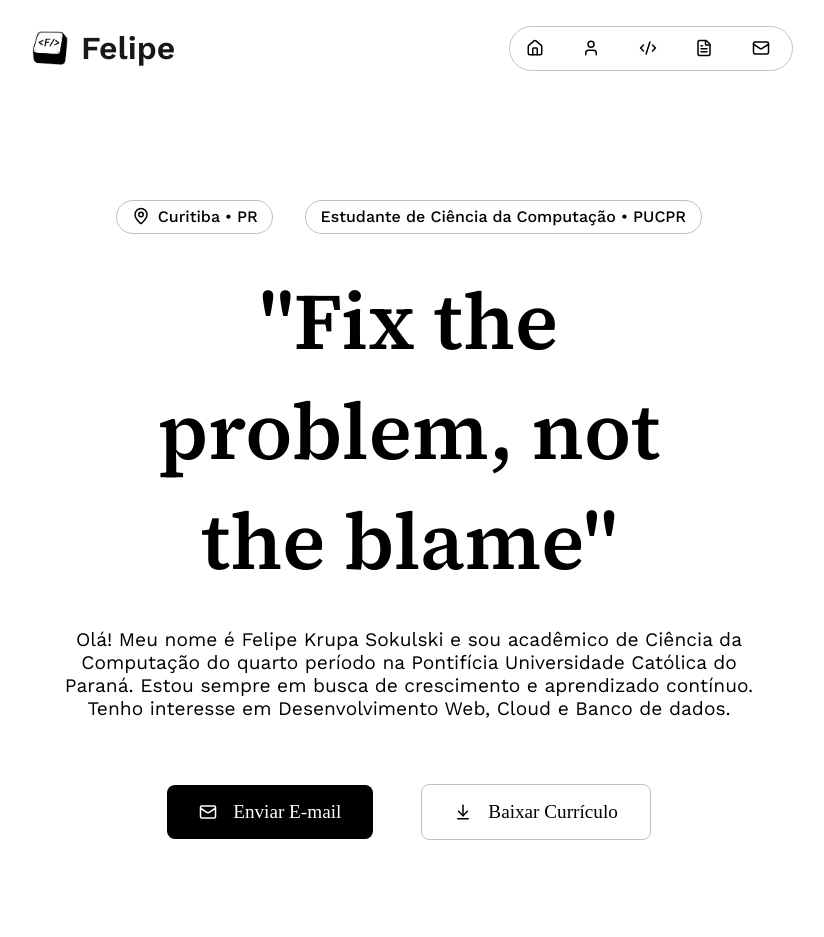
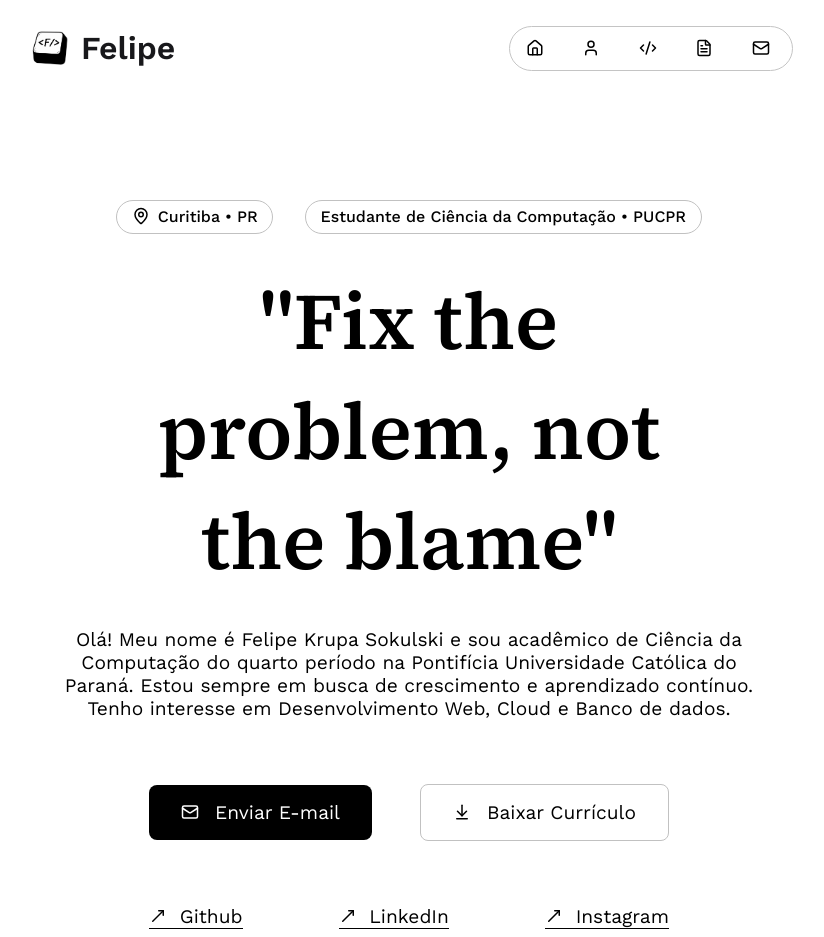
Before and after one commit to felipesokulskidev/portfolio-felipesokulski, a React (Vite) app: page / in a window 1280 px wide. Shown: the whole page, without its empty margins (231-1055 px from the left). Before the commit the page ends 848 px from the top, so only its background shows below. Built offline with nearby package versions, Linux system fonts and the light colour scheme.

Commit message:
adicionando socials

```diff
--- a/src/components/Hero.css
+++ b/src/components/Hero.css
@@ -82,6 +82,7 @@
     font-size: 1.2rem;
     border-radius: 0.5rem;
     cursor: pointer;
+    font-family: var(--font-sans);
 }
 
 .hero-buttons-cv{
@@ -99,4 +100,25 @@
     font-size: 1.2rem;
     border-radius: 0.5rem;
     cursor: pointer;
+    font-family: var(--font-sans);
 }
+
+.hero-socials{
+    padding-top: 4rem;
+    display: flex;
+    justify-content: center;
+    align-items: center;
+    gap: 6rem;
+}
+
+.hero-socials-badge{
+    text-decoration: none;
+    color: var(--black);
+    display: flex;
+    justify-content: center;
+    align-items: center;
+    gap: 0.8rem;
+    font-size: 1.2rem;
+    border-bottom: solid 1px var(--black);
+    font-family: var(--font-sans);
+}
--- a/src/components/Hero.jsx
+++ b/src/components/Hero.jsx
@@ -1,5 +1,5 @@
 import React from 'react';
-import { MapPin, Mail, ArrowDownToLine} from 'lucide-react';
+import { MapPin, Mail, ArrowDownToLine, MoveUpRight} from 'lucide-react';
 import './Hero.css';
 
 function Hero(){
@@ -14,6 +14,7 @@ function Hero(){
                 <span className='hero-text-quote'>"Fix the problem, not the blame"</span>
                 <span className='hero-text-description'>Olá! Meu nome é Felipe Krupa Sokulski e sou acadêmico de Ciência da Computação do quarto período na Pontifícia Universidade Católica do Paraná. Estou sempre em busca de crescimento e aprendizado contínuo. Tenho interesse em Desenvolvimento Web, Cloud e Banco de dados.</span>
             </div>
+
             <div className='hero-buttons'>
                 <a href="mailto:felipe.ksokulski@gmail.com" className='hero-buttons-email'>
                     <Mail size={18} />
@@ -24,6 +25,18 @@ function Hero(){
                     Baixar Currículo
                 </a>
             </div>
+
+            <div className='hero-socials'>
+                <a href="https://github.com/felipesokulskidev/" className='hero-socials-badge'>
+                <MoveUpRight size={18}/> Github
+                </a>
+                <a href="www.linkedin.com/in/felipekrupasokulski" className='hero-socials-badge'>
+                <MoveUpRight size={18}/> LinkedIn
+                </a>
+                <a href="https://instagram.com/felipe.ksokulski/" className='hero-socials-badge'>
+                <MoveUpRight size={18}/> Instagram
+                </a>
+            </div>
         </section>
     )
 }
```
